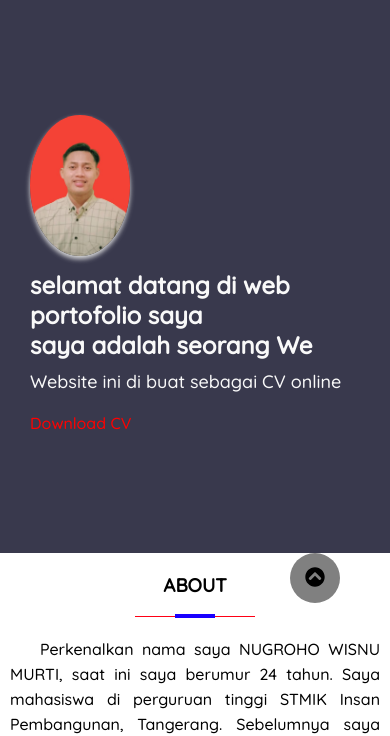
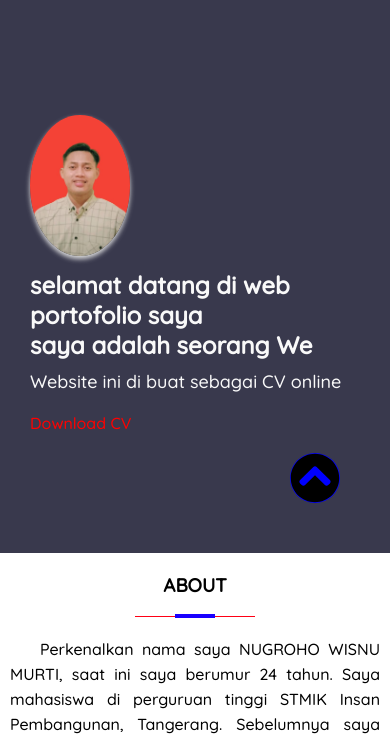
Before and after one commit to Nugrohowisnu/web.com, a website: page index.html in a window 390 px wide. Shown: the part 115-851 px from the top of the page. Drawn offline with Linux system fonts and the light colour scheme.

Commit message:
Update index.css

```diff
--- a/index.css
+++ b/index.css
@@ -170,18 +170,18 @@ a {
 	width: 50px;
 	height: 50px;
 	border-radius: 50%;
-	background: grey;
+	background: blue;
 	right: 50px;
 	text-decoration: none;
 	text-align: center;
 	line-height: 50px;
-	color: red;
+	margin-top: -40px;
     z-index: 10000;
 }
 .fa-chevron-circle-up{
-    font-size: 20px;
+    font-size: 50px;
     line-height: 50px;
-    color: red;
+    color: grey;
 }
 
   /* End Top */
@@ -439,6 +439,9 @@ html {
     }
 }
 @media (max-width: 840px) {
+	.up-icon {
+    margin-top: -60px;
+    }
     .banner-left {
         padding-left: 50px;
     }
@@ -462,6 +465,9 @@ html {
 }
 
 @media (max-width: 590px) {
+	.up-icon {
+   	 margin-top: -100px;
+    }
     .sidebar {
 
         left: -350px;
```
